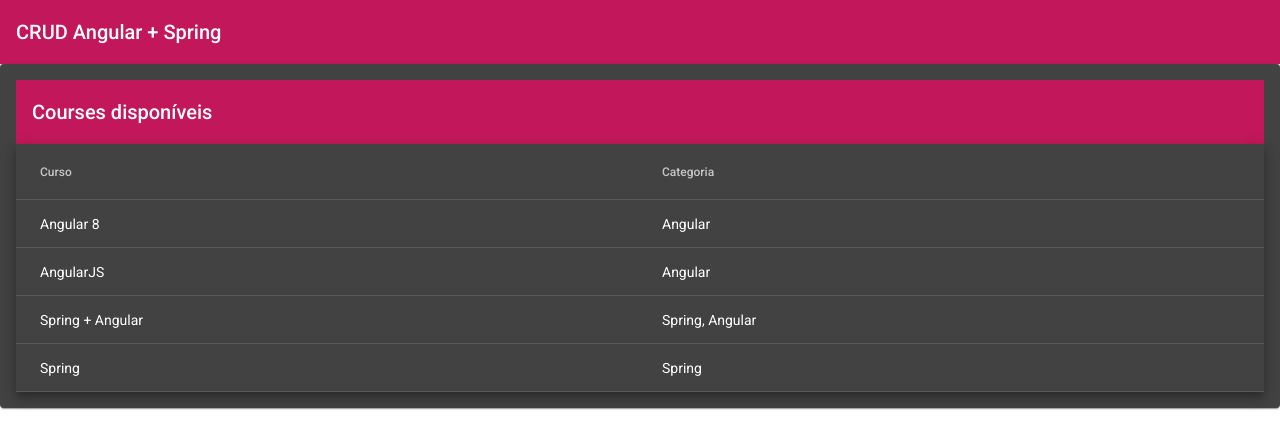
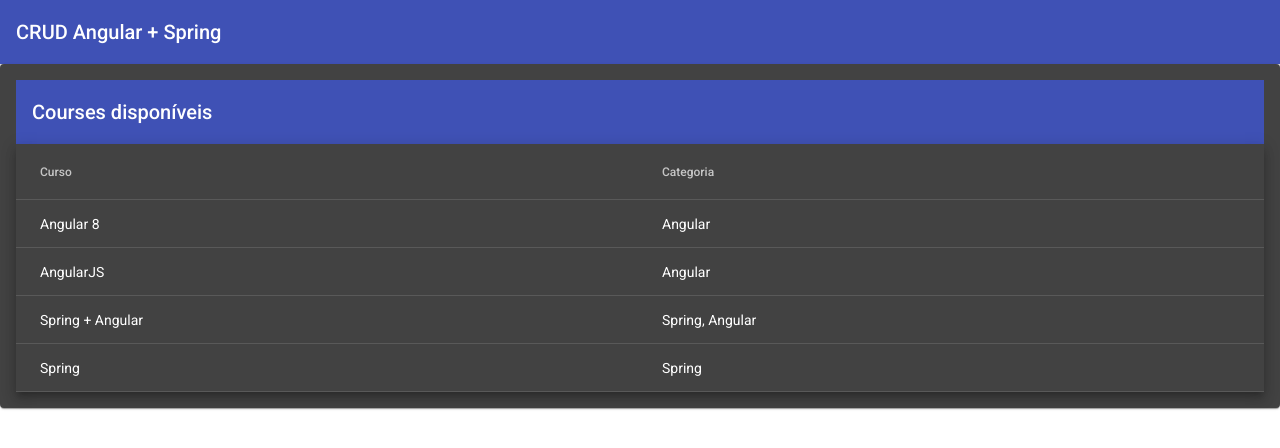
Before and after one commit to danilojsouza/angular-courses, an Angular app: page /courses in a window 1280 px wide. Shown: the top 448 px of the page. Built offline with nearby package versions, Linux system fonts and the light colour scheme.

Commit message:
Customizing app theme

```diff
--- a/src/styles.scss
+++ b/src/styles.scss
@@ -1,4 +1,19 @@
 /* You can add global styles to this file, and also import other style files */
+@use '~@angular/material' as mat;
+
+@include mat.core();
+
+$my-primary: mat.define-palette(mat.$indigo-palette, 500);
+$my-accent: mat.define-palette(mat.$pink-palette, A200, A100, A400);
+
+$my-theme: mat.define-dark-theme((
+ color: (
+   primary: $my-primary,
+   accent: $my-accent,
+ )
+));
+
+@include mat.all-component-themes($my-theme);
 
 html, body { height: 100%; }
 body { margin: 0; font-family: Roboto, "Helvetica Neue", sans-serif; }
```
